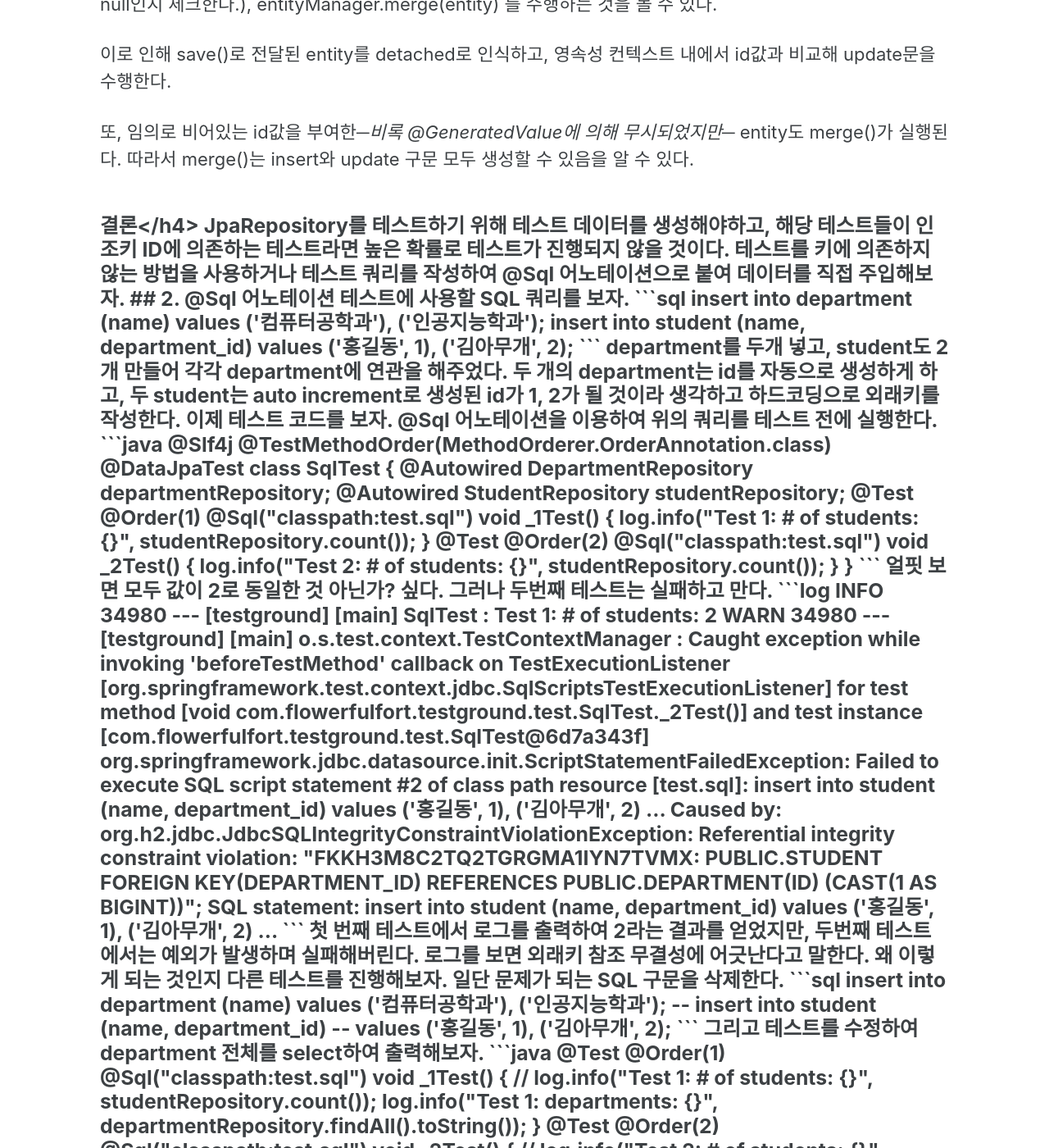
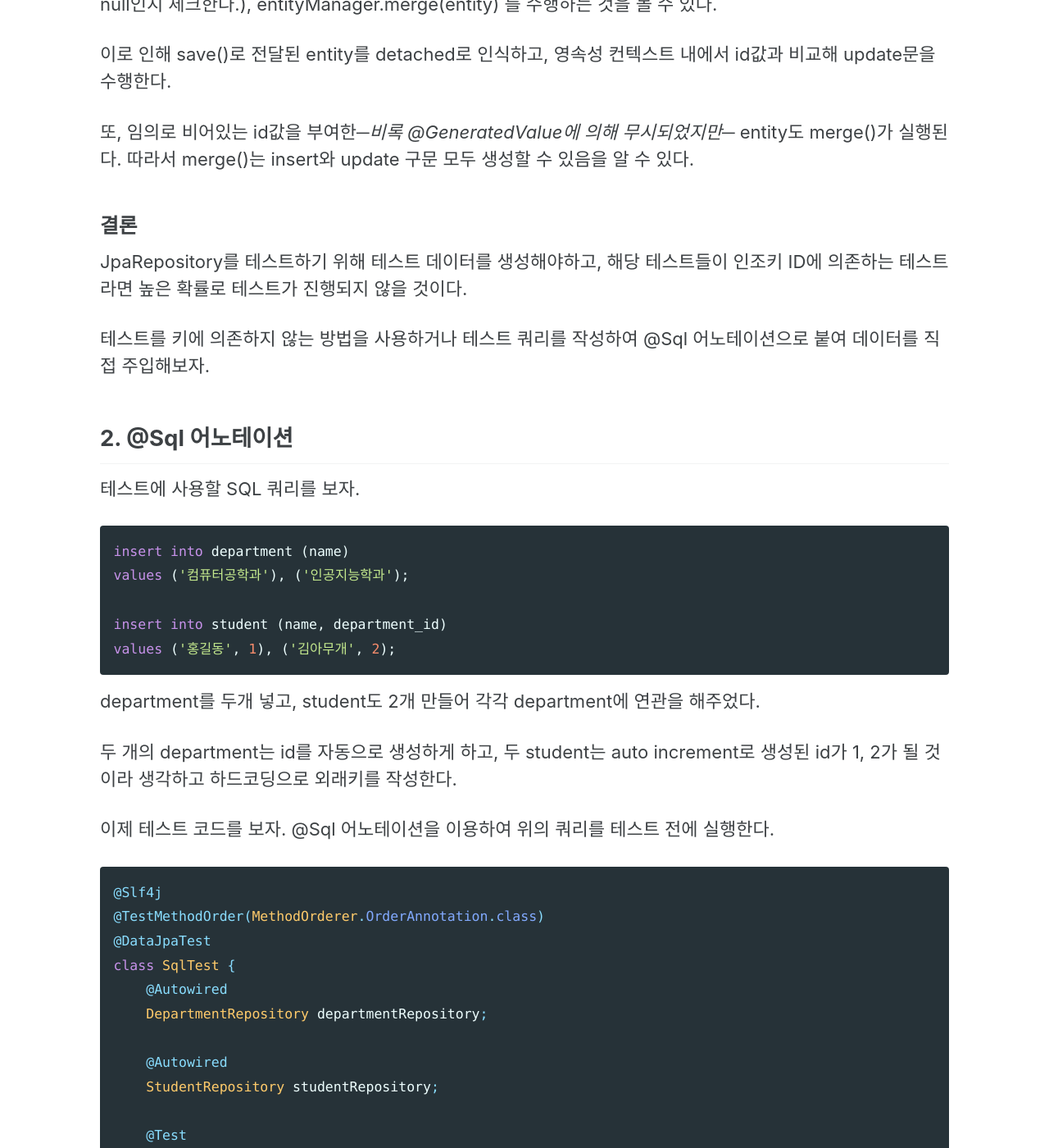
Before and after one commit to FlowerfulFort/FlowerfulFort.github.io, a Jekyll site: the page built from _posts/2024-11-02-Spring-JPA의-@GeneratedValue-그리고-JUnit-테스트.md, in a window 1280 px wide and 1400 px high, scrolled down 4301 px. Shown: the whole window at 82% size. Built offline with Jekyll 4.4.1, drawn with Linux system fonts in a browser that asks for light colours; cached includes are drawn as plain includes; some of the changed text lies outside the part shown.

Commit message:
24-11-02 posts update

```diff
--- a/_posts/2024-11-02-Spring-JPA의-@GeneratedValue-그리고-JUnit-테스트.md
+++ b/_posts/2024-11-02-Spring-JPA의-@GeneratedValue-그리고-JUnit-테스트.md
@@ -143,7 +143,7 @@ public <S extends T> S save(S entity) {
 
 또, 임의로 비어있는 id값을 부여한*─비록 @GeneratedValue에 의해 무시되었지만─* entity도 merge()가 실행된다. 따라서 merge()는 insert와 update 구문 모두 생성할 수 있음을 알 수 있다.
 
-<h3>결론</h4>
+<h3>결론</h3>
 
 JpaRepository를 테스트하기 위해 테스트 데이터를 생성해야하고, 해당 테스트들이 인조키 ID에 의존하는 테스트라면 높은 확률로 테스트가 진행되지 않을 것이다.
 
```
